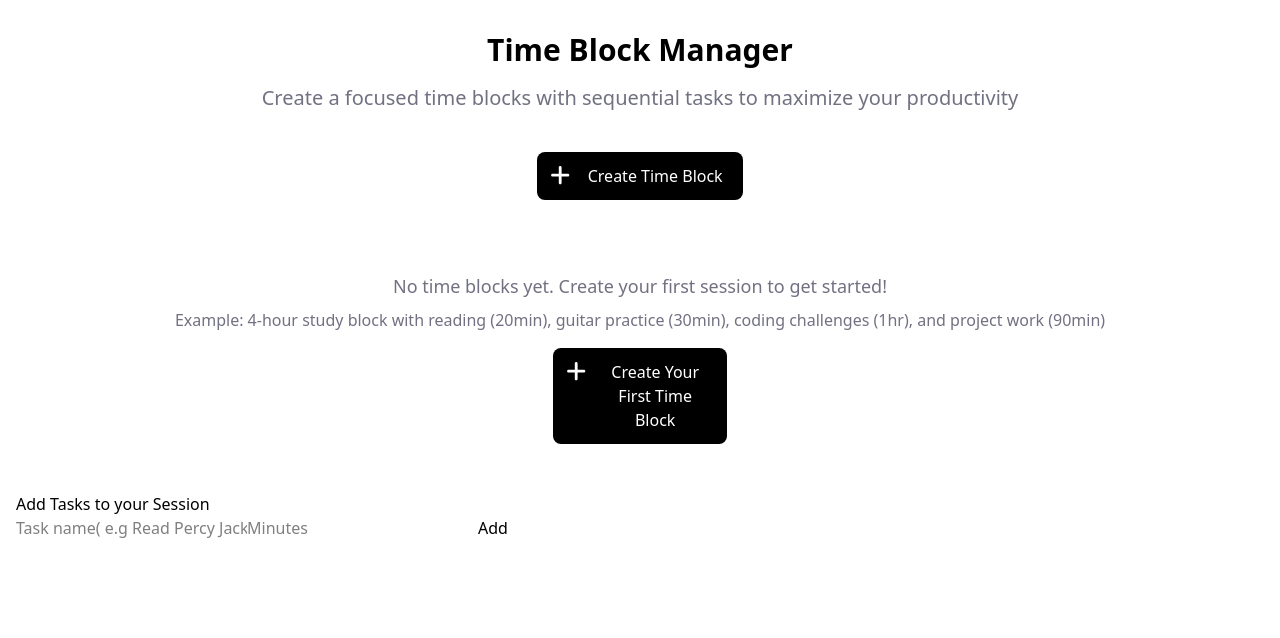
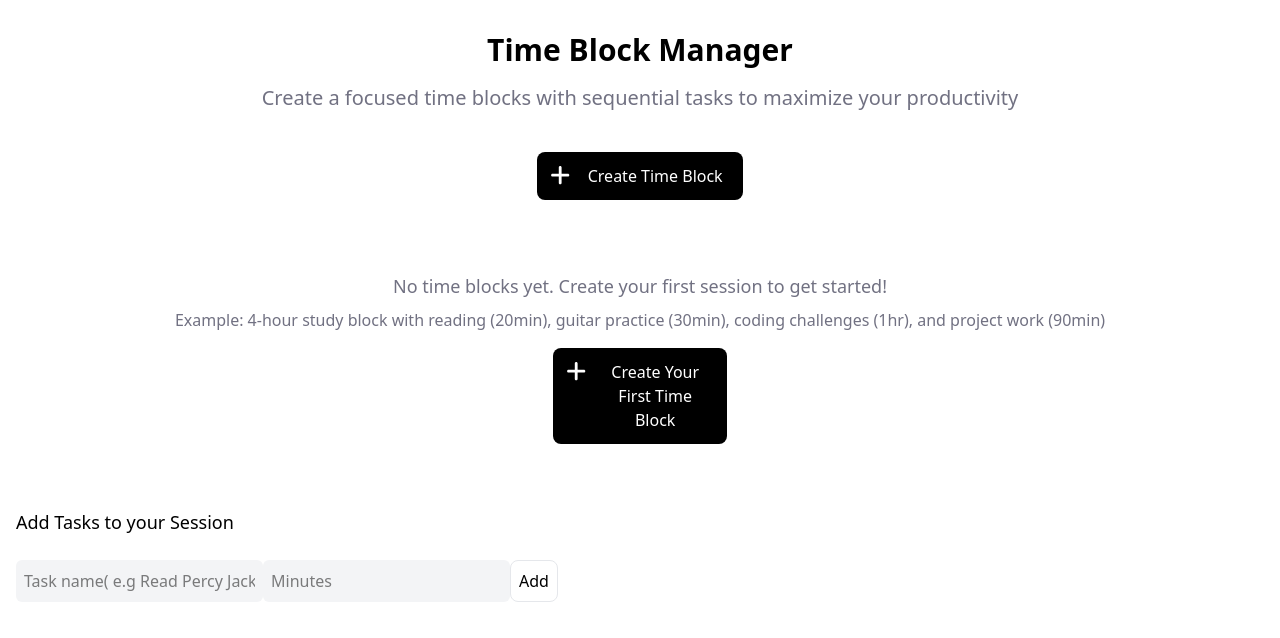
Before and after one commit to didymus707/devatine, a React (Vite) app: page / in a window 1280 px wide. Shown: the top 638 px of the page. Built offline with nearby package versions, Linux system fonts and the light colour scheme.

Commit message:
updated ui

```diff
--- a/src/components/taskform.tsx
+++ b/src/components/taskform.tsx
@@ -31,24 +31,29 @@ const TaskForm: React.FC<TaskFormProps> = ({ blockId, addTasks }) => {
   return (
     <>
       <div className="task-card">
-        <div className="task-form-container">
-          <form className="task-form" onSubmit={handleSubmit}>
+        <div className="task-card-container">
+          <div className="task-form">
             <div className="session-tasks-wrapper">
-              <p className="session-tasks">Add Tasks to your Session</p>
+              <p className="session-tasks my-4 text-lg font-medium">
+                Add Tasks to your Session
+              </p>
               <div className="flex">
                 <input
+                  id="task-name"
                   type="text"
                   value={taskValue}
+                  className="bg-gray-100 rounded-md p-2 mt-2 basis-3"
+                  onChange={(e) => setTaskValue(e.target.value)}
                   placeholder="Task name( e.g Read Percy Jackson)"
-                  onChange={(e) => setTaskValue(e.target.value)}
                 />
                 <input
                   min={0}
                   type="number"
                   id="task-in-minutes"
+                  placeholder="Minutes"
                   name="task-in-minutes"
                   value={taskDuration ?? ""}
-                  placeholder="Minutes"
+                  className="bg-gray-100 rounded-md p-2 mt-2 basis-2"
                   onChange={(e) => {
                     const val = e.target.value;
                     setTaskDuration(
@@ -56,10 +61,16 @@ const TaskForm: React.FC<TaskFormProps> = ({ blockId, addTasks }) => {
                     );
                   }}
                 />
-                <button type="submit">Add</button>
+                <button
+                  type="button"
+                  className="basis-1 border-1 border-gray-200 rounded-lg p-2 mt-2"
+                  onClick={handleSubmit}
+                >
+                  Add
+                </button>
               </div>
             </div>
-          </form>
+          </div>
         </div>
       </div>
     </>
```
